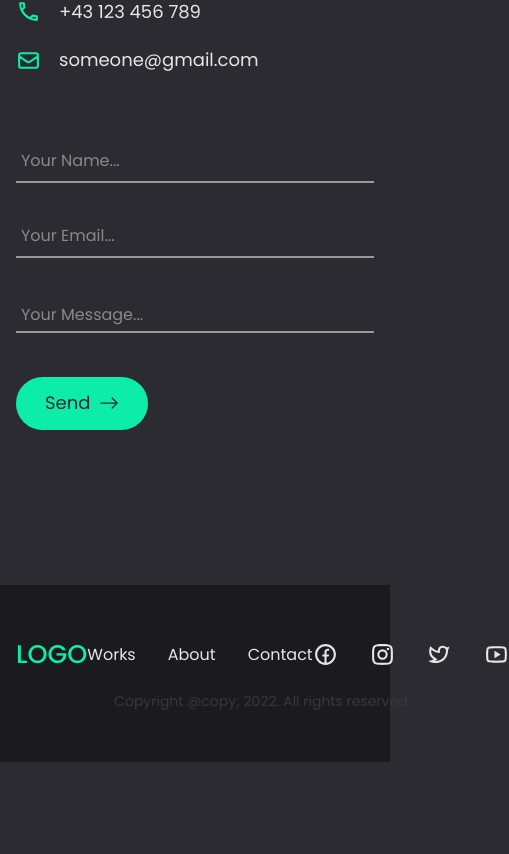
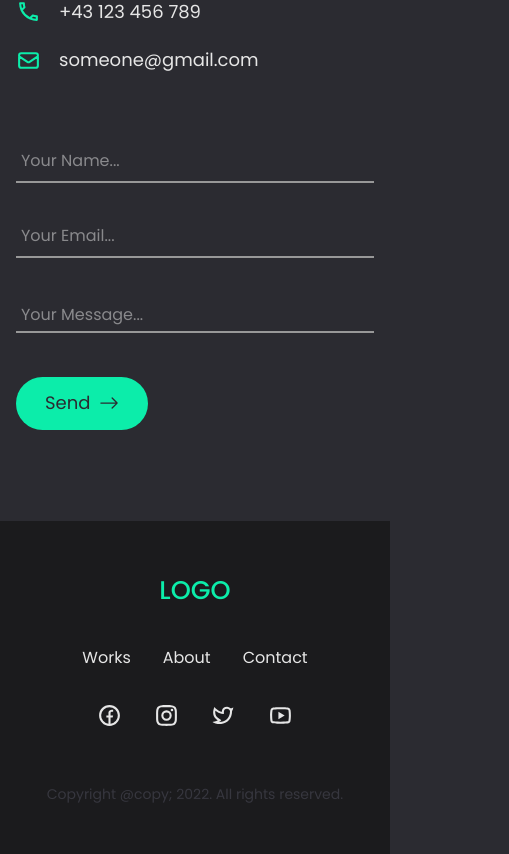
Before and after one commit to Meqdad-Moradi/portfolio-landing-page, a React (Create React App) app: page / in a window 390 px wide. Shown: the part 5810-6664 px from the top of the page, 509 px wide, since content can reach past the window. Before the commit the page ends 6572 px from the top, so only its background shows below. Built offline with nearby package versions, Linux system fonts and the light colour scheme.

Commit message:
footer responsive added

```diff
--- a/src/assets/style/_contact.scss
+++ b/src/assets/style/_contact.scss
@@ -1,12 +1,9 @@
 .contact {
-   padding-block: var(--gap);
+   padding-top: var(--gap);
 
    .container {
       @include grid();
    }
-
-   // .contact-info {
-   // }
 
    .address-info {
       margin-top: var(--gap);
--- a/src/assets/style/_footer.scss
+++ b/src/assets/style/_footer.scss
@@ -4,6 +4,7 @@
 
    .container {
       display: grid;
+      grid-template-columns: repeat(3, 1fr);
       grid-template-areas: "logo nav social" "copyright copyright copyright";
       align-items: center;
    }
@@ -47,10 +48,14 @@
       align-items: center;
       gap: 2em;
       grid-area: social;
+      transition: all 0.3s ease-in-out;
 
       a {
-         display: flex;
-         align-items: center;
+         transition: all 0.3s ease-in-out;
+
+         &:hover {
+            color: $primary;
+         }
       }
    }
 
@@ -61,3 +66,18 @@
       text-align: center;
    }
 }
+
+@media (max-width: 50em) {
+   .footer {
+      .container {
+         --gap: 2em;
+         grid-template-columns: 1fr;
+         grid-template-areas: "logo" "nav" "social" "copyright";
+         gap: var(--gap);
+      }
+
+      .social {
+         justify-self: center;
+      }
+   }
+}
--- a/src/assets/style/style.css
+++ b/src/assets/style/style.css
@@ -512,7 +512,7 @@ img {
   }
 }
 .contact {
-  padding-block: var(--gap);
+  padding-top: var(--gap);
 }
 .contact .container {
   display: grid;
@@ -543,6 +543,7 @@ img {
 }
 .footer .container {
   display: grid;
+  grid-template-columns: repeat(3, 1fr);
   grid-template-areas: "logo nav social" "copyright copyright copyright";
   align-items: center;
 }
@@ -581,10 +582,13 @@ img {
   align-items: center;
   gap: 2em;
   grid-area: social;
+  transition: all 0.3s ease-in-out;
 }
 .footer .social a {
-  display: flex;
-  align-items: center;
+  transition: all 0.3s ease-in-out;
+}
+.footer .social a:hover {
+  color: hsl(162deg, 90%, 49%);
 }
 .footer .copyright-tag {
   grid-area: copyright;
@@ -594,6 +598,17 @@ img {
 }
 
 @media (max-width: 50em) {
+  .footer .container {
+    --gap: 2em;
+    grid-template-columns: 1fr;
+    grid-template-areas: "logo" "nav" "social" "copyright";
+    gap: var(--gap);
+  }
+  .footer .social {
+    justify-self: center;
+  }
+}
+@media (max-width: 50em) {
   body {
     text-align: center;
   }
```
Also changed, not shown: 1 other file (tests, documents, lock files or other folders).
